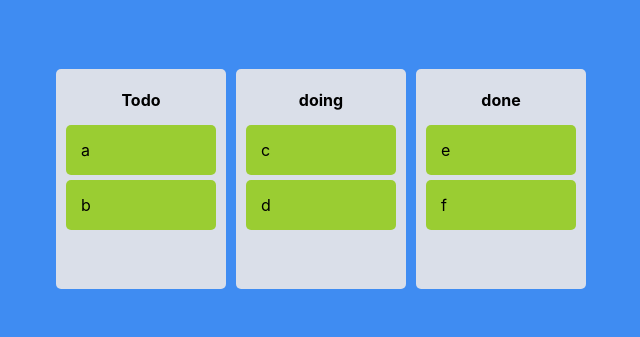
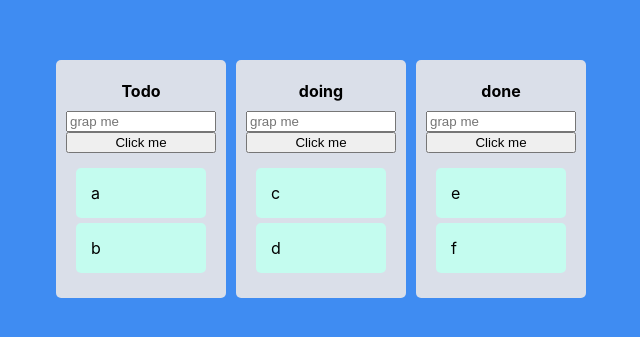
Before and after one commit to Leeseunghwan7305/recoil-board, a React (Create React App) app: page / in a window 1280 px wide. Shown: the part 221-558 px from the top of the page, without its empty margins (319-959 px from the left). Built offline with nearby package versions, Linux system fonts and the light colour scheme.

Commit message:
[update] useRef

```diff
--- a/src/Components/Board.tsx
+++ b/src/Components/Board.tsx
@@ -1,4 +1,4 @@
-import React from "react";
+import React, { InputHTMLAttributes, useRef } from "react";
 import { Droppable } from "react-beautiful-dnd";
 import styled from "styled-components";
 import DraggableCard from "./DraggableCard";
@@ -24,10 +24,12 @@ const Area = styled.div<IDragging>`
   flex-grow: 1;
   background-color: ${(props) =>
     props.isDraggingOver
-      ? "pink"
+      ? "#05C19C"
       : props.isDraggingFromThis
-      ? "red"
+      ? "#65FBD2"
       : "transparent"};
+  border-radius: 5%;
+  padding: 10px;
   transition: all 0.5s;
 `;
 interface IDragging {
@@ -39,9 +41,20 @@ interface IBoardProps {
   boardID: string;
 }
 const Board = ({ toDos, boardID }: IBoardProps) => {
+  const inputRef = useRef<HTMLInputElement>(null);
+  const sendTodo = () => {
+    inputRef.current?.focus();
+    if (inputRef.current?.value) inputRef.current.value = "";
+    setTimeout(() => {
+      inputRef.current?.blur();
+    }, 5000);
+  };
+
   return (
     <Wrapper>
       <Title>{boardID}</Title>
+      <input ref={inputRef} placeholder="grap me"></input>
+      <button onClick={sendTodo}>Click me</button>
       <Droppable droppableId={boardID}>
         {(magic, info) => (
           <Area
--- a/src/Components/DraggableCard.tsx
+++ b/src/Components/DraggableCard.tsx
@@ -5,9 +5,11 @@ interface IDragabbleCardProps {
   todo: string;
   index: number;
 }
-const Llist = styled.li`
+const Llist = styled.li<{ isDragging: boolean }>`
   font-size: 16px;
-  background-color: yellowgreen;
+  background-color: ${(props) => (props.isDragging ? "#FFD887" : "#C4FCEF")};
+  box-shadow: ${(props) =>
+    props.isDragging ? "0px 2px 5px rgba(0,0,0,0.5)" : "none"};
   padding: 15px;
   margin: 5px 0;
   border-radius: 5px;
@@ -17,8 +19,9 @@ const DraggableCard = ({ todo, index }: IDragabbleCardProps) => {
   console.log(todo);
   return (
     <Draggable key={todo} draggableId={todo} index={index}>
-      {(magic) => (
+      {(magic, info) => (
         <Llist
+          isDragging={info.isDragging}
           ref={magic.innerRef}
           {...magic.draggableProps}
           {...magic.dragHandleProps}
```
